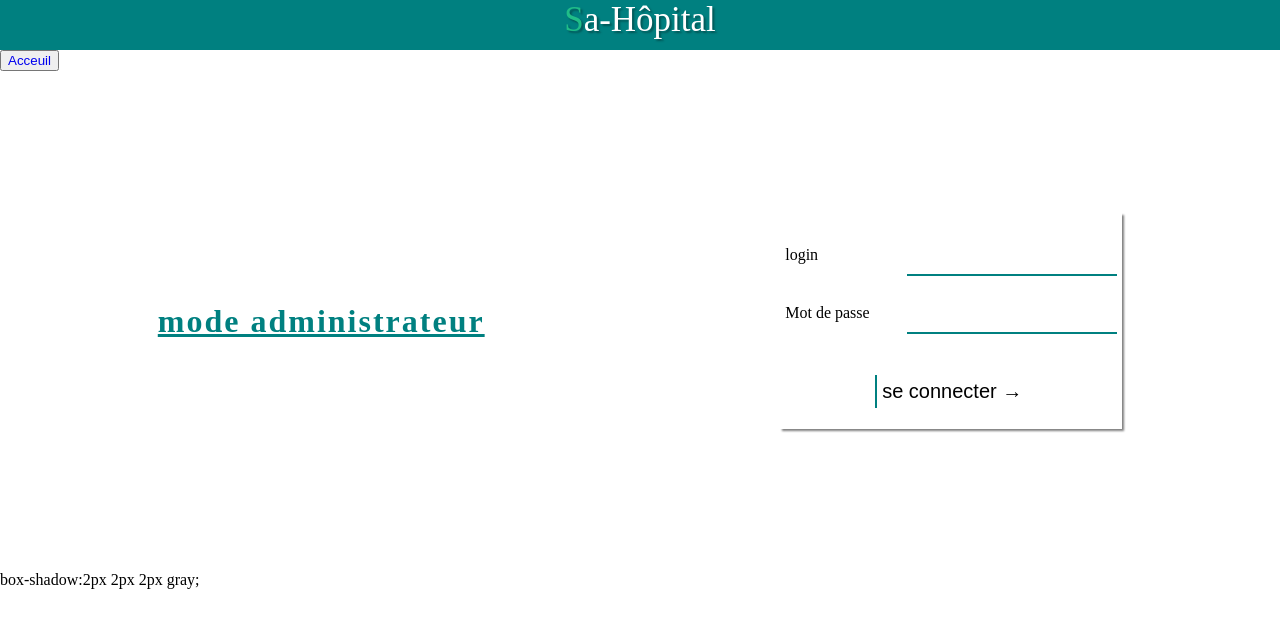
After one commit to Diokou-Tech/RvHopoital, a PHP site: page /pages/admin.php in a window 1280 px wide. The commit adds this page. Shown: the top 628 px of the page. Run offline with PHP 8.4, Linux system fonts and the light colour scheme.

Commit message:
compte admin

```diff
--- a/bootstrap/css/monstyle.css
+++ b/bootstrap/css/monstyle.css
@@ -11,7 +11,6 @@ header{
     margin:0;
     padding:0;
 }
-
 nav{
     display: flex;
     padding: 10px;
@@ -122,6 +121,10 @@ footer button{
     appearance: none;
     background-color: rgb(238, 71, 71);
 }
+footer a{
+    text-decoration: none;
+    color: white;
+}
 .form{
     height: 330px;
     width: 300px;
@@ -140,13 +143,13 @@ footer button{
     align-items: center;
     display: none;
 }
-form{
+.form form{
     width: 90%;
     position: relative;
     text-align: center;
     margin: 0 auto;
 }
-form p input{
+     form p input{
     height: 30px;
     width: 200px;
     background: transparent;
@@ -155,7 +158,7 @@ form p input{
     border:none;
     border-bottom:2px solid teal;
 }
-form p input::placeholder{
+.form form p input::placeholder{
     position: relative;
     top: -15px;
 }
@@ -184,6 +187,7 @@ form button:hover{
     width: 100%;
     text-align: right;
 }
+
 @-webkit-keyframes rouler{
     from{opacity:0.5;}
     to{opacity: 1;}
--- a/index.php
+++ b/index.php
@@ -50,7 +50,7 @@ $title='Sa_Hopital';
         </main>
         <div class="form">
             <h2>Authentification</h2>
-            <form action="traitement.php" method="post" id="form">
+            <form action="pages/traitement.php" method="post" id="form">
                 <p>
                 <input type="text" name="login" id="login"  autofocus placeholder="votre login"
                      pattern="[a-z]{1,8}" minlength="4"  maxlength="10" title="uniquement des caractères alphabétiques max 6 caractères">
@@ -70,7 +70,7 @@ $title='Sa_Hopital';
         <footer>
             <h4>Propulsé par &copy; Diokou-Tech</h4>
             <div class="admin">
-                <button>Mode administrateur</button>
+                <button><a href="pages/admin.php">Mode administrateur</a></button>
             </div>
         </footer>
         <script src="bootstrap/js/popper.js"></script>
--- /dev/null
+++ b/pages/admin.php
@@ -0,0 +1,66 @@
+<!DOCTYPE html>
+<html lang="en">
+<head>
+    <meta charset="UTF-8">
+    <meta name="viewport" content="width=device-width, initial-scale=1.0">
+    <meta http-equiv="X-UA-Compatible" content="ie=edge">
+    <title>Document</title>
+    <link rel="stylesheet" href="../bootstrap/css/monstyle.css">
+</head>
+<body>
+    <nav>
+<div class="log">
+                    Sa-Hôpital
+                </div>
+    </nav>
+  <button>  <a href="../index.php">Acceuil</a></button>
+    <main>
+        <h1>mode administrateur</h1>
+    <form action="pages/traitement.php" method="post" id="form">
+        <p>
+        <label for="login">login</label>
+                <input type="text" name="login" id="login">
+        </p>
+        <p>
+        <label for="login">Mot de passe</label>
+                <input type="text" name="mopasse" id="mopasse">
+        </p>
+        <p>
+            <button type="submit">se connecter &rarr;</button>
+        </p>
+            </form>
+    </main>
+    <script src="../bootstrap/js/popper.js"></script>
+        <script src="../bootstrap/js/jquery-3.js"></script>
+  <script src="../bootstrap/js/main.js"></script>
+</body>
+    <style>
+            nav{
+                margin:0;
+                padding:0;
+                background-color:teal;
+
+            }
+            h1{
+                color:teal;
+                text-decoration:underline;
+                letter-spacing:2px;
+            }
+            p{
+                display:flex;
+                justify-content:center;
+                align-items:center;
+            }
+            form{
+                box-shadow:2px 2px 2px gray;
+                padding:5px;
+            }
+            form label{
+                width:120px;
+                margin-right:2px;
+            }
+            button a{
+                text-decoration:none;
+            }
+    </style>                box-shadow:2px 2px 2px gray;
+</html>
```
Also changed, not shown: bootstrap/css/dashbord.css (added, +39 -0 lines), pages/dashboard.php (+56 -44 lines), pages/traitement.php (added, +23 -0 lines), traitement.php (deleted, +0 -14 lines).
